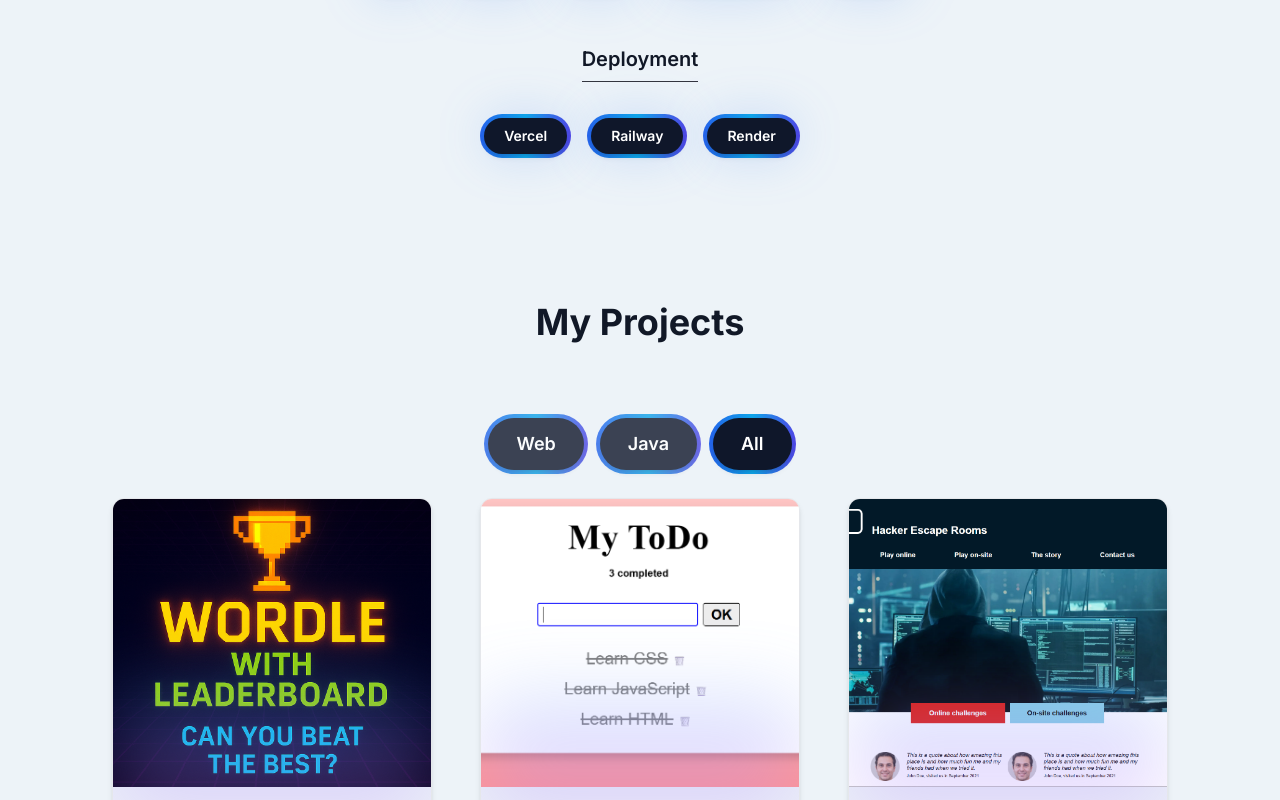
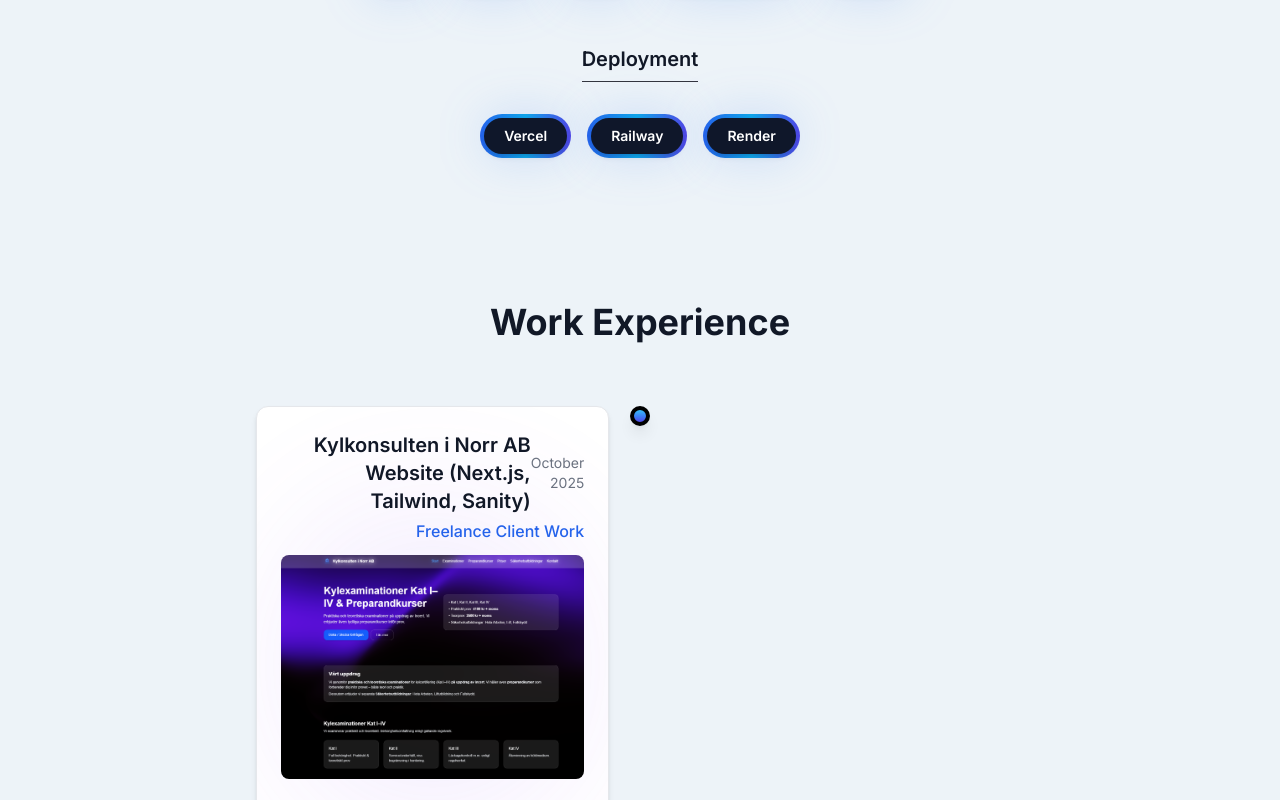
Before and after one commit to EmpyreanMist/portfolio, a Next.js app: page / in a window 1280 px wide. Shown: the part 2000-2800 px from the top of the page. Built offline with nearby package versions, Linux system fonts and the light colour scheme.

Commit message:
Add work experience section, and fix minor issues

```diff
--- a/package.json
+++ b/package.json
@@ -19,6 +19,7 @@
     "react": "^18.2.0",
     "react-animated-numbers": "^0.16.0",
     "react-dom": "^18.2.0",
+    "react-icons": "^5.5.0",
     "react-type-animation": "^3.1.0",
     "resend": "^1.0.0",
     "tailwindcss": "3.3.3"
--- a/src/app/components/Navbar.jsx
+++ b/src/app/components/Navbar.jsx
@@ -10,6 +10,7 @@ import useTheme from "../hooks/useTheme";
 const navLinks = [
   { title: "About", path: "#about" },
   { title: "TechStack", path: "#techstack" },
+  { title: "Experience", path: "#experience" },
   { title: "Projects", path: "#projects" },
   { title: "Contact", path: "#contact" },
 ];
--- a/src/app/components/ProjectsSection.jsx
+++ b/src/app/components/ProjectsSection.jsx
@@ -29,7 +29,7 @@ const projectsData = [
     id: 3,
     title: "Hacker Escape Rooms",
     description:
-      "This project was developed collaboratively with my classmates at Lernia as part of our frontend development coursework. We created a responsive website for a fictional escape room company offering both online and on-site experiences. The site allows users to explore available challenges and book sessions, with a design optimized for both mobile and desktop devices. We utilized HTML, SCSS, and JavaScript for the frontend, and managed version control using Git and GitHub",
+      "This project was developed collaboratively with my classmates at Lernia as part of our frontend development coursework. We created a responsive website for a fictional escape room company offering both online and on-site experiences.",
     image: "/images/projects/hacker-escape-rooms.png",
     tag: ["All", "Web"],
     gitUrl: "https://github.com/EmpyreanMist/Hacker-Escape-Room-sass",
@@ -39,27 +39,17 @@ const projectsData = [
     id: 4,
     title: "Kino",
     description:
-      "Kino is a fullstack cinema website built with Next.js, MongoDB, and Supabase as part of a team project during my studies at Lernia. The platform allows users to browse movies, view details and trailers, book tickets for upcoming screenings, and leave reviews. It features user authentication, server-side rendering, SEO-friendly metadata, and a dynamic API structure.",
+      "Kino is a fullstack cinema website built with Next.js, MongoDB, and Supabase. Users can browse movies, book tickets, and leave reviews. Features SSR, authentication, and a clean UI.",
     image: "/images/projects/seats.png",
     tag: ["All", "Web"],
     gitUrl: "https://github.com/EmpyreanMist/fullstack-kino",
     previewUrl: "https://fullstack-kino.vercel.app/",
   },
   {
-    id: 5,
-    title: "BRT Höjd",
-    description:
-      "This is my first real client project: a modern, responsive website built for BRT Höjd AB, a company specializing in industrial climbing and height-related services. The site is built with Next.js and React-Bootstrap, and is primarily optimized for mobile devices to reflect the client's needs in the field. It features a clean design, image carousel, and dynamic content sections tailored to the brand.",
-    image: "/images/projects/brt.png",
-    tag: ["All", "Web"],
-    gitUrl: "https://github.com/EmpyreanMist/brt-hojd-ab",
-    previewUrl: "https://www.brthojd.se/",
-  },
-  {
     id: 6,
     title: "Java CLI",
     description:
-      "Electricity Price CLI (Java) – A command-line tool that fetches hourly electricity prices from the Elpris API, calculates daily averages, identifies cheapest/most expensive hours, and finds optimal charging windows (2/4/8 h) using a sliding-window algorithm.",
+      "Electricity Price CLI – Fetches hourly electricity prices, calculates averages, and finds optimal charging times using a sliding window algorithm.",
     image: "/images/projects/cli.png",
     tag: ["All", "Java"],
     gitUrl: "https://github.com/EmpyreanMist/electricity-price-cli",
@@ -68,46 +58,59 @@ const projectsData = [
     id: 7,
     title: "Dungeon Crawler CLI",
     description:
-      "A text-based dungeon crawler game built in Java as part of a school project. The player explores procedurally generated dungeons, battles enemies, and manages health and items through command-line interactions. This project was submitted as a pull request to the school’s base repository and showcases object-oriented programming, combat systems, and unit testing in Java.",
+      "A text-based dungeon crawler in Java with procedural dungeons, combat, and item management. Built with OOP and tested using JUnit.",
     image: "/images/projects/dungeon-crawler.png",
     tag: ["All", "Java"],
     gitUrl: "https://github.com/fungover/exercise2025/pull/41",
   },
-  {
-    id: 8,
-    title: "Kylkonsulten i Norr AB",
-    description:
-      "A modern, responsive website built with Next.js for Kylkonsulten i Norr AB, a company specializing in refrigeration examinations and preparatory courses. The site highlights their core mission of conducting practical and theoretical certification exams on behalf of Incert, while also promoting their preparatory training programs. It features a clear contact form for booking requests and a clean design inspired by industry-leading training websites.",
-    image: "/images/projects/kylkonsulten.png",
-    tag: ["All", "Web"],
-    gitUrl: "https://github.com/EmpyreanMist/kylkonsulten",
-    previewUrl: "https://kylkonsulten.vercel.app/",
-  },
 ];
+
+const AnimatedProjectCard = ({ project, index }) => {
+  const cardRef = useRef(null);
+  const cardInView = useInView(cardRef, {
+    once: true,
+    margin: "-100px",
+  });
+
+  const cardVariants = {
+    hidden: { opacity: 0, y: 50 },
+    visible: { opacity: 1, y: 0 },
+  };
+
+  return (
+    <motion.li
+      ref={cardRef}
+      variants={cardVariants}
+      initial="hidden"
+      animate={cardInView ? "visible" : "hidden"}
+      transition={{ duration: 0.5, ease: "easeOut" }}
+    >
+      <ProjectCard
+        title={project.title}
+        description={project.description}
+        imgUrl={project.image}
+        gitUrl={project.gitUrl}
+        previewUrl={project.previewUrl}
+      />
+    </motion.li>
+  );
+};
 
 const ProjectsSection = () => {
   const [tag, setTag] = useState("All");
-  const ref = useRef(null);
-  const isInView = useInView(ref, { once: true });
 
-  const handleTagChange = (newTag) => {
-    setTag(newTag);
-  };
+  const handleTagChange = (newTag) => setTag(newTag);
 
   const filteredProjects = projectsData.filter((project) =>
     project.tag.includes(tag)
   );
-
-  const cardVariants = {
-    initial: { y: 50, opacity: 0 },
-    animate: { y: 0, opacity: 1 },
-  };
 
   return (
     <section id="projects" className="px-4 xl:px-16 py-16">
       <h2 className="text-center text-4xl font-bold text-gray-900 dark:text-white mt-4 mb-8 md:mb-12">
         My Projects
       </h2>
+
       <div className="text-gray-900 dark:text-white flex flex-row justify-center items-center gap-2 py-6">
         <ProjectTag
           onClick={handleTagChange}
@@ -125,24 +128,14 @@ const ProjectsSection = () => {
           isSelected={tag === "All"}
         />
       </div>
-      <ul ref={ref} className="grid md:grid-cols-3 gap-8 md:gap-12">
-        {filteredProjects.map((project, index) => (
-          <motion.li
-            key={index}
-            variants={cardVariants}
-            initial="initial"
-            animate={isInView ? "animate" : "initial"}
-            transition={{ duration: 0.3, delay: index * 0.4 }}
-          >
-            <ProjectCard
-              key={project.id}
-              title={project.title}
-              description={project.description}
-              imgUrl={project.image}
-              gitUrl={project.gitUrl}
-              previewUrl={project.previewUrl}
-            />
-          </motion.li>
+
+      <ul className="grid md:grid-cols-3 gap-8 md:gap-12">
+        {[...filteredProjects].reverse().map((project, index) => (
+          <AnimatedProjectCard
+            key={project.id}
+            project={project}
+            index={index}
+          />
         ))}
       </ul>
     </section>
--- /dev/null
+++ b/src/app/components/WorkExperience.jsx
@@ -0,0 +1,157 @@
+"use client";
+import React, { useState, useRef } from "react";
+import { motion, useInView, useScroll, useTransform } from "framer-motion";
+import { FaGithub, FaExternalLinkAlt } from "react-icons/fa";
+import Image from "next/image";
+
+const experiencesData = [
+  {
+    id: 1,
+    title: "BRT Höjd AB Website (Next.js, React-Bootstrap)",
+    company: "Freelance Client Work",
+    description:
+      "Delivered a fully responsive, production-ready website for a real client.",
+    date: "July 2025",
+    tag: ["All", "Web"],
+    image: "/images/projects/brt.png",
+    gitUrl: "https://github.com/EmpyreanMist/brt-hojd-ab",
+    previewUrl: "https://www.brthojd.se/",
+  },
+  {
+    id: 2,
+    title: "Kylkonsulten i Norr AB Website (Next.js, Tailwind, Sanity)",
+    company: "Freelance Client Work",
+    description:
+      "Built and deployed a modern corporate site integrated with Sanity CMS.",
+    date: "October 2025",
+    tag: ["All", "Web"],
+    image: "/images/projects/kylkonsulten.png",
+    gitUrl: "https://github.com/EmpyreanMist/kylkonsulten",
+    previewUrl: "https://kylkonsulten.vercel.app/",
+  },
+];
+
+const ExperienceCard = ({ exp, index }) => {
+  const ref = useRef(null);
+  const inView = useInView(ref, { once: true, margin: "-100px" });
+
+  const variants = {
+    hidden: { opacity: 0, y: 80, scale: 0.98 },
+    visible: {
+      opacity: 1,
+      y: 0,
+      scale: 1,
+      transition: { duration: 0.6, ease: [0.22, 1, 0.36, 1] },
+    },
+  };
+
+  const isLeft = index % 2 === 0;
+
+  return (
+    <motion.li
+      ref={ref}
+      variants={variants}
+      initial="hidden"
+      animate={inView ? "visible" : "hidden"}
+      className={`relative flex flex-col md:flex-row items-center md:items-start ${
+        isLeft ? "md:justify-start" : "md:justify-end"
+      }`}
+    >
+      <span className="absolute left-1/2 transform -translate-x-1/2 w-5 h-5 rounded-full bg-gradient-to-b from-sky-400 via-blue-500 to-indigo-600 border-4 border-black dark:border-black shadow-lg"></span>
+
+      <div
+        className={`mt-10 md:mt-0 md:w-[46%] ${
+          isLeft ? "md:mr-auto md:text-right" : "md:ml-auto"
+        }`}
+      >
+        <div className="relative p-6 rounded-xl overflow-hidden border border-gray-200 dark:border-gray-800 shadow-md hover:shadow-xl transition bg-white dark:bg-black">
+          <div className="absolute inset-0 blur-3xl opacity-40 z-0 pointer-events-none bg-[radial-gradient(circle_at_center,_rgba(96,165,250,0.3)_0%,_rgba(168,85,247,0.25)_35%,_transparent_70%)] dark:opacity-10" />
+          <div className="relative z-10">
+            <div className="flex flex-col md:flex-row md:items-center md:justify-between">
+              <h3 className="text-xl font-semibold text-gray-900 dark:text-white">
+                {exp.title}
+              </h3>
+              <p className="text-sm text-gray-500 dark:text-gray-400 mt-1 md:mt-0">
+                {exp.date}
+              </p>
+            </div>
+            <p className="text-blue-600 dark:text-blue-400 font-medium mt-1 mb-3">
+              {exp.company}
+            </p>
+            <div className="relative w-full h-56 mb-4 rounded-lg overflow-hidden">
+              <Image
+                src={exp.image}
+                alt={exp.title}
+                fill
+                className="object-cover hover:scale-105 transition-transform duration-700 ease-out"
+              />
+            </div>
+            <p className="text-gray-700 dark:text-[#ADB7BE] mb-4">
+              {exp.description}
+            </p>
+            <div className="flex gap-3">
+              {exp.gitUrl && (
+                <a
+                  href={exp.gitUrl}
+                  target="_blank"
+                  rel="noopener noreferrer"
+                  className="flex items-center gap-2 text-sm px-4 py-2 border border-gray-300 dark:border-gray-700 rounded-md text-gray-800 dark:text-gray-200 hover:bg-gray-100 dark:hover:bg-gray-800 transition"
+                >
+                  <FaGithub /> Code
+                </a>
+              )}
+              {exp.previewUrl && (
+                <a
+                  href={exp.previewUrl}
+                  target="_blank"
+                  rel="noopener noreferrer"
+                  className="flex items-center gap-2 text-sm px-4 py-2 bg-blue-600 text-white rounded-md hover:bg-blue-700 transition"
+                >
+                  <FaExternalLinkAlt /> Live
+                </a>
+              )}
+            </div>
+          </div>
+        </div>
+      </div>
+    </motion.li>
+  );
+};
+
+const WorkExperienceSection = () => {
+  const [tag] = useState("All");
+  const filteredExperiences = experiencesData.filter((exp) =>
+    exp.tag.includes(tag)
+  );
+
+  const containerRef = useRef(null);
+  const { scrollYProgress } = useScroll({
+    target: containerRef,
+    offset: ["start 70%", "end end"],
+  });
+
+  const lineHeight = useTransform(scrollYProgress, [0, 1], ["0%", "100%"]);
+
+  return (
+    <section id="experience" className="px-4 xl:px-16 py-20 dark:bg-black">
+      <h2 className="text-center text-4xl font-bold text-gray-900 dark:text-white mb-16">
+        Work Experience
+      </h2>
+
+      <div ref={containerRef} className="relative max-w-3xl mx-auto">
+        <motion.div
+          className="absolute left-1/2 transform -translate-x-1/2 top-0 w-[3px] bg-gradient-to-b from-sky-400 via-blue-500 to-indigo-600 rounded-full origin-top"
+          style={{ height: lineHeight }}
+        />
+
+        <ul className="space-y-16">
+          {[...filteredExperiences].reverse().map((exp, index) => (
+            <ExperienceCard key={exp.id} exp={exp} index={index} />
+          ))}
+        </ul>
+      </div>
+    </section>
+  );
+};
+
+export default WorkExperienceSection;
--- a/src/app/page.js
+++ b/src/app/page.js
@@ -7,6 +7,7 @@ import ProjectsSection from "./components/ProjectsSection";
 import EmailSection from "./components/EmailSection";
 import Footer from "./components/Footer";
 import TechStackSection from "./components/TechStackSection";
+import WorkExperience from "./components/WorkExperience";
 
 export default function Home() {
   const [laserLines, setLaserLines] = useState([]);
@@ -111,6 +112,7 @@ export default function Home() {
         <HeroSection onDownloadCV={triggerLasers} />
         <AboutSection />
         <TechStackSection />
+        <WorkExperience />
         <ProjectsSection />
         <EmailSection onSendEmail={triggerLasers} />
       </div>
```
Also changed, not shown: src/app/components/HeroSection.jsx (+3 -6 lines), src/app/layout.js (+13 -18 lines), 1 other file (tests, documents, lock files or other folders).
